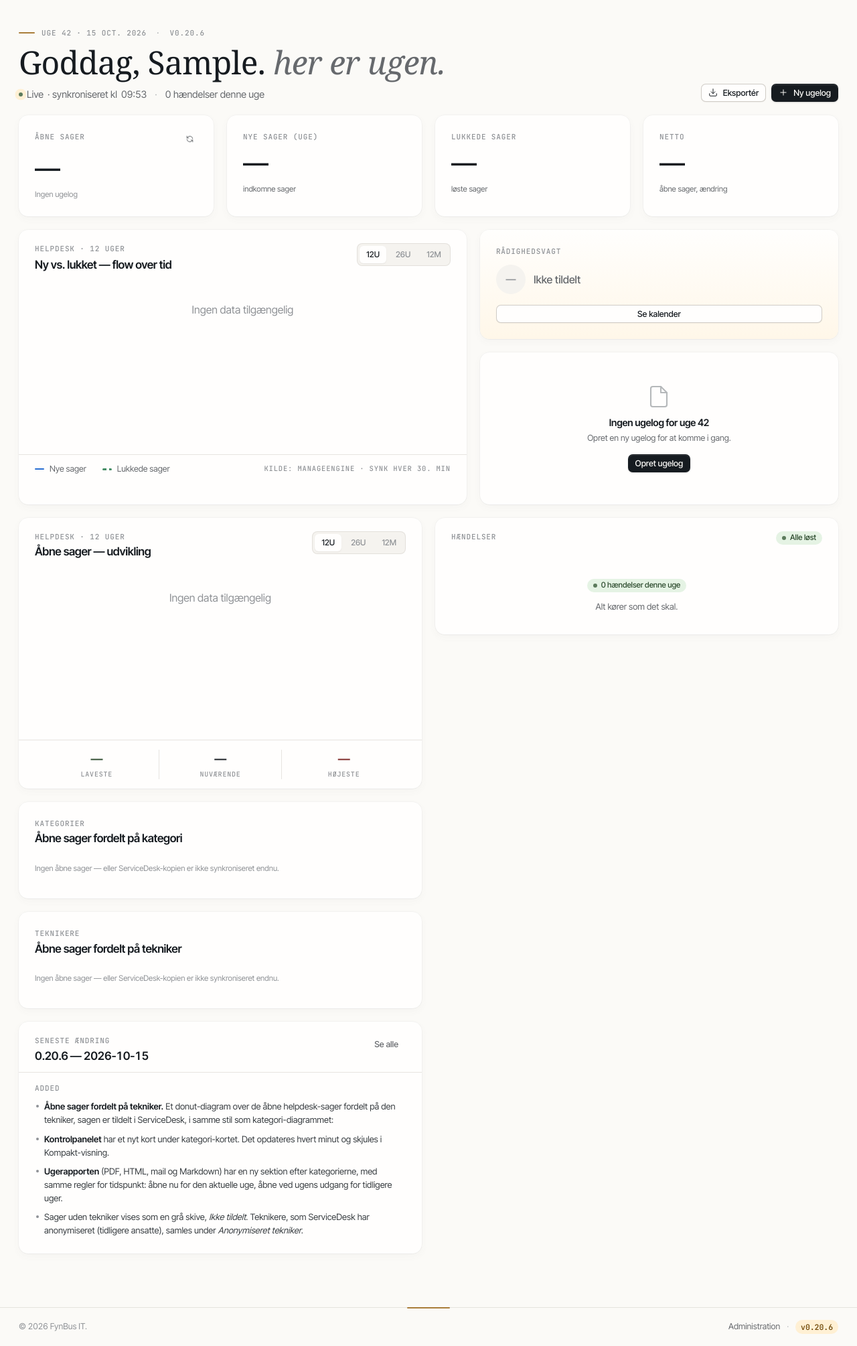
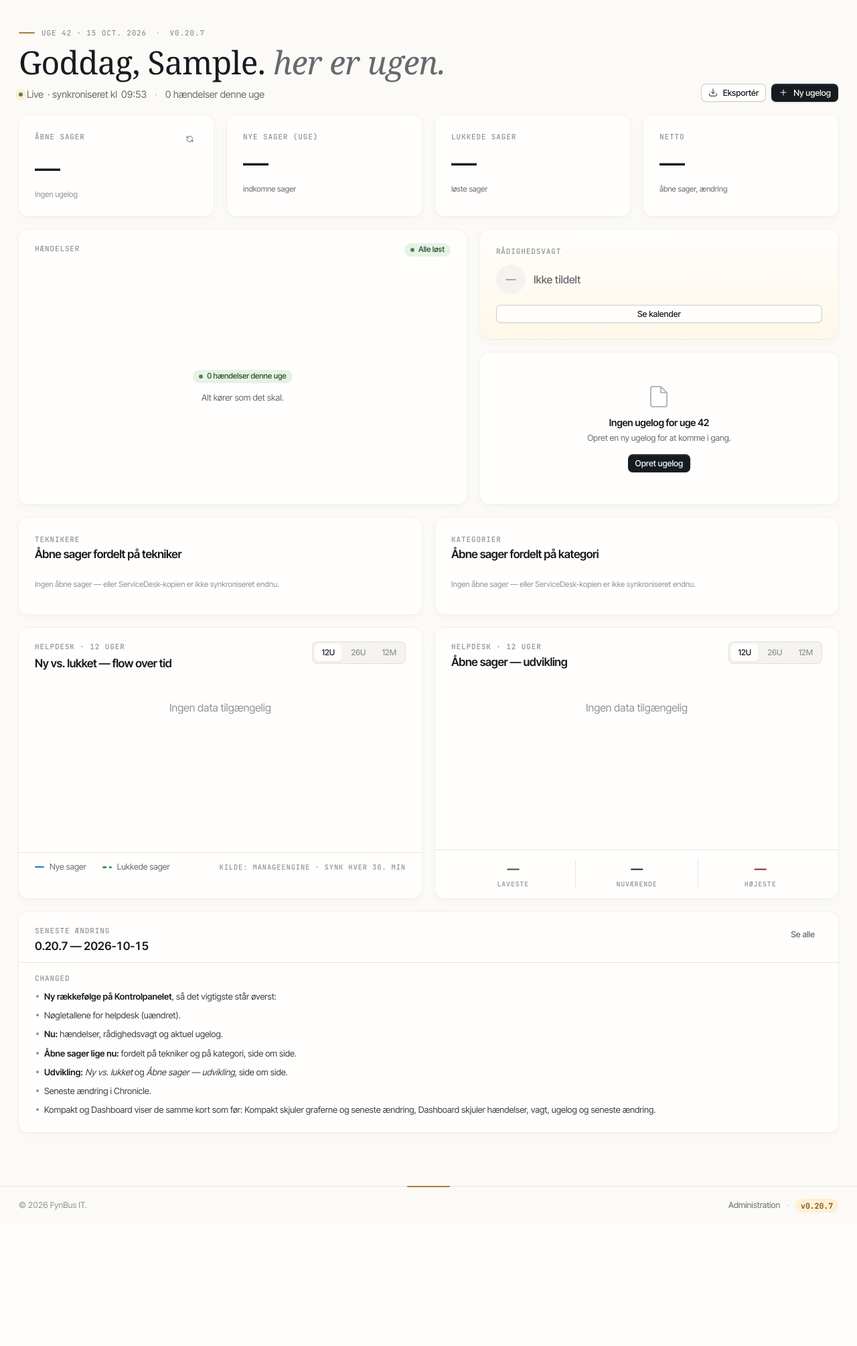
Before and after one commit to Reventlow/fynbus-chronicle, a Django app: page /dashboard/ in a window 1280 px wide. Shown: the part 59-2068 px from the top of the page at 67% size. After the commit the page ends 1869 px from the top, so only its background shows below. Run offline with Django 5.2, Linux system fonts and the light colour scheme; the visitor is signed in with stand-in values (Sample User, id 1); data comes from the database, SQL or seed files in the repository; data that the repository does not hold is empty; style sheets or scripts are compiled from the project's sources; some libraries are stand-ins or nearby versions; some web fonts are replaced.

Commit message:
feat: reorder the Kontrolpanel, most actionable first (0.20.7)
Rows are now: KPIs; "Nu" (incidents beside on-call and the current week);
open tickets now (by technician and by category, side by side); trends
(flow and open-over-time, side by side); the latest changelog entry.

The density classes moved from individual cards to whole rows, so the
grid-collapsing rules for js-dashboard-main/-flow-row/-tasks-row/-rail are
gone. Kompakt and Dashboard still show the same cards as before.

Co-Authored-By: Claude Opus 5.5 <noreply@anthropic.com>

```diff
--- a/static/src/input.css
+++ b/static/src/input.css
@@ -737,45 +737,12 @@ html[data-density="compact"] .js-dashboard-changelog {
   display: none !important;
 }
 
-/* Kompakt — collapse the two-column grids to a single column so the rail
-   and the incidents card span full width instead of sitting next to an
-   empty column where the chart used to live. Effect: incidents moves
-   visually higher (no empty gap in front of it) and the rail isn't
-   crammed into a narrow side column. */
-html[data-density="compact"] .js-dashboard-flow-row,
-html[data-density="compact"] .js-dashboard-tasks-row {
-  grid-template-columns: minmax(0, 1fr) !important;
-}
-
-/* Dashboard mode — hide the side rail, the changelog card, and the incidents
-   card. The KPI strip and both chart cards remain. */
-html[data-density="dashboard"] .js-dashboard-rail,
+/* Dashboard mode — hide the "Nu" row (incidents, on-call, current week)
+   and the changelog card. The KPI strip and both chart rows remain. The
+   Kontrolpanel rows carry these classes as a whole (templates/dashboard/
+   index.html), so no grid needs collapsing in either mode. */
 html[data-density="dashboard"] .js-dashboard-extras {
   display: none !important;
-}
-
-/* In Dashboard mode the two-column layouts have nothing in their right
-   column (rail / incidents are hidden), so collapse both grids to a single
-   column and let the remaining graph card take the full width inside its
-   own row. */
-html[data-density="dashboard"] .js-dashboard-flow-row,
-html[data-density="dashboard"] .js-dashboard-tasks-row {
-  grid-template-columns: minmax(0, 1fr) !important;
-}
-
-/* Dashboard mode — put the two row-containers side by side so the flow
-   chart and the open-tickets chart sit in a 2-column layout. The rows'
-   own grid-template-columns is collapsed to 1fr above so each chart
-   spans the full width of its half. */
-html[data-density="dashboard"] .js-dashboard-main {
-  display: grid !important;
-  grid-template-columns: minmax(0, 1fr) minmax(0, 1fr) !important;
-  gap: var(--gutter) !important;
-}
-@media (max-width: 1024px) {
-  html[data-density="dashboard"] .js-dashboard-main {
-    grid-template-columns: minmax(0, 1fr) !important;
-  }
 }
 
 /* =============================================================================
--- a/templates/dashboard/index.html
+++ b/templates/dashboard/index.html
@@ -95,24 +95,88 @@
   </div>
 
   {% comment %}
-    js-dashboard-main: wraps the flow row + tasks row so Dashboard mode
-    can flip both rows into a side-by-side 2-column grid (charts next to
-    each other). In Komfort / Kompakt this is just a passthrough flex
-    column with the same gutter as the page wrapper, so the existing
-    layout is unchanged.
+    Order, most actionable first:
+      1. "Nu"        — incidents, who is on call, this week's log.
+      2. "Åbne sager" — today's open tickets by technician and by category.
+      3. "Udvikling" — the two trend charts (flow, open over time).
+      4. Latest changelog entry.
+    Density modes (static/src/input.css) act on whole rows:
+      Kompakt hides rows 2–3 and the changelog (js-dashboard-graphs /
+      js-dashboard-changelog); Dashboard hides row 1 and the changelog
+      (js-dashboard-extras), leaving KPIs + both chart rows.
   {% endcomment %}
-  <div class="js-dashboard-main flex flex-col" style="gap: var(--gutter);">
-  {# === Main grid: chart (1.25fr) + side rail (1fr) ========================= #}
-  {% comment %}
-    js-dashboard-flow-row: collapsed to a single column in Dashboard mode
-    (where the rail is hidden) so the flow chart spans full width.
-  {% endcomment %}
-  <div class="grid grid-cols-1 lg:[grid-template-columns:minmax(0,1.25fr)_minmax(0,1fr)] js-dashboard-flow-row"
+
+  {# === 1. Nu: incidents (wide) + on-call / current week ==================== #}
+  <div class="grid grid-cols-1 lg:[grid-template-columns:minmax(0,1.25fr)_minmax(0,1fr)] js-dashboard-extras"
        style="gap: var(--gutter);">
+    {# Incidents #}
+    <div hx-get="{% url 'dashboard:partial-incidents' %}"
+         hx-trigger="load, every 60s"
+         hx-swap="innerHTML">
+      <div class="card animate-pulse">
+        <div class="skeleton" style="height: 11px; width: 100px; margin-bottom: 14px;"></div>
+        <div class="skeleton" style="height: 60px; width: 100%; margin-bottom: 8px;"></div>
+        <div class="skeleton" style="height: 60px; width: 100%; margin-bottom: 8px;"></div>
+        <div class="skeleton" style="height: 60px; width: 100%;"></div>
+      </div>
+    </div>
 
-    {# === Flow chart card === #}
-    {# js-dashboard-graphs: hidden in Kompakt mode (charts off) #}
-    <div class="card overflow-hidden js-dashboard-graphs" style="padding: 0;"
+    {# On-call + current week #}
+    <div class="flex flex-col" style="gap: var(--gutter);">
+      <div hx-get="{% url 'dashboard:partial-oncall' %}"
+           hx-trigger="load, every 60s"
+           hx-swap="innerHTML">
+        <div class="card animate-pulse">
+          <div class="skeleton" style="height: 11px; width: 100px; margin-bottom: 14px;"></div>
+          <div class="skeleton" style="height: 44px; width: 220px;"></div>
+        </div>
+      </div>
+
+      <div hx-get="{% url 'dashboard:partial-current-week' %}"
+           hx-trigger="load, every 60s"
+           hx-swap="innerHTML">
+        <div class="card animate-pulse">
+          <div class="skeleton" style="height: 11px; width: 130px; margin-bottom: 12px;"></div>
+          <div class="skeleton" style="height: 18px; width: 200px; margin-bottom: 10px;"></div>
+          <div class="skeleton" style="height: 14px; width: 100%;"></div>
+        </div>
+      </div>
+    </div>
+  </div>
+
+  {# === 2. Åbne sager nu: by technician + by category ====================== #}
+  <div class="grid grid-cols-1 lg:grid-cols-2 js-dashboard-graphs" style="gap: var(--gutter);">
+    {# Open tickets by technician #}
+    <div class="card" style="display: flex; flex-direction: column; gap: 10px;">
+      <div>
+        <div class="label-eyebrow">Teknikere</div>
+        <h2 style="margin: 4px 0 0; font-size: 17px; font-weight: 600; letter-spacing: -0.02em;">Åbne sager fordelt på tekniker</h2>
+      </div>
+      <div hx-get="{% url 'dashboard:partial-open-technicians' %}"
+           hx-trigger="load, every 60s"
+           hx-swap="innerHTML">
+        <div class="skeleton" style="height: 190px; width: 100%;"></div>
+      </div>
+    </div>
+
+    {# Open tickets by category #}
+    <div class="card" style="display: flex; flex-direction: column; gap: 10px;">
+      <div>
+        <div class="label-eyebrow">Kategorier</div>
+        <h2 style="margin: 4px 0 0; font-size: 17px; font-weight: 600; letter-spacing: -0.02em;">Åbne sager fordelt på kategori</h2>
+      </div>
+      <div hx-get="{% url 'dashboard:partial-open-categories' %}"
+           hx-trigger="load, every 60s"
+           hx-swap="innerHTML">
+        <div class="skeleton" style="height: 190px; width: 100%;"></div>
+      </div>
+    </div>
+  </div>
+
+  {# === 3. Udvikling: flow + open tickets over time ======================== #}
+  <div class="grid grid-cols-1 lg:grid-cols-2 js-dashboard-graphs" style="gap: var(--gutter);">
+    {# New vs. closed per week #}
+    <div class="card overflow-hidden" style="padding: 0;"
          x-data="{
            win: parseInt(localStorage.getItem('flowChartWindow') || '12'),
            set(n) {
@@ -166,44 +230,8 @@
       </div>
     </div>
 
-    {# === Right rail: on-call + current week === #}
-    {# js-dashboard-rail: hidden in Dashboard mode (extras off) #}
-    <div class="flex flex-col js-dashboard-rail" style="gap: var(--gutter);">
-      <div hx-get="{% url 'dashboard:partial-oncall' %}"
-           hx-trigger="load, every 60s"
-           hx-swap="innerHTML">
-        <div class="card animate-pulse">
-          <div class="skeleton" style="height: 11px; width: 100px; margin-bottom: 14px;"></div>
-          <div class="skeleton" style="height: 44px; width: 220px;"></div>
-        </div>
-      </div>
-
-      <div hx-get="{% url 'dashboard:partial-current-week' %}"
-           hx-trigger="load, every 60s"
-           hx-swap="innerHTML">
-        <div class="card animate-pulse">
-          <div class="skeleton" style="height: 11px; width: 130px; margin-bottom: 12px;"></div>
-          <div class="skeleton" style="height: 18px; width: 200px; margin-bottom: 10px;"></div>
-          <div class="skeleton" style="height: 14px; width: 100%;"></div>
-        </div>
-      </div>
-    </div>
-  </div>
-
-  {# === Tasks + incidents row ============================================= #}
-  {% comment %}
-    js-dashboard-tasks-row: container row that holds graph (left) + extras
-    (changelog under graph, incidents on right). The row itself is kept;
-    individual children carry the js-dashboard-graphs / js-dashboard-extras
-    hooks so each density mode hides the right pieces.
-  {% endcomment %}
-  <div class="grid grid-cols-1 lg:grid-cols-2 items-start js-dashboard-tasks-row" style="gap: var(--gutter);">
-
-    {# Left column: helpdesk chart + latest changelog entry #}
-    <div class="flex flex-col" style="gap: var(--gutter);">
-      {# Helpdesk open-tickets chart (kept) #}
-      {# js-dashboard-graphs: hidden in Kompakt mode #}
-      <div class="card overflow-hidden js-dashboard-graphs" style="padding: 0;"
+    {# Open tickets over time #}
+    <div class="card overflow-hidden" style="padding: 0;"
          x-data="{
            win: parseInt(localStorage.getItem('openChartWindow') || '12'),
            set(n) {
@@ -240,61 +268,21 @@
         </div>
       </div>
     </div>
-
-      {# Open tickets by category — js-dashboard-graphs: hidden in Kompakt mode #}
-      <div class="card js-dashboard-graphs" style="display: flex; flex-direction: column; gap: 10px;">
-        <div>
-          <div class="label-eyebrow">Kategorier</div>
-          <h2 style="margin: 4px 0 0; font-size: 17px; font-weight: 600; letter-spacing: -0.02em;">Åbne sager fordelt på kategori</h2>
-        </div>
-        <div hx-get="{% url 'dashboard:partial-open-categories' %}"
-             hx-trigger="load, every 60s"
-             hx-swap="innerHTML">
-          <div class="skeleton" style="height: 190px; width: 100%;"></div>
-        </div>
   </div>
 
-      {# Open tickets by technician — js-dashboard-graphs: hidden in Kompakt mode #}
-      <div class="card js-dashboard-graphs" style="display: flex; flex-direction: column; gap: 10px;">
-        <div>
-          <div class="label-eyebrow">Teknikere</div>
-          <h2 style="margin: 4px 0 0; font-size: 17px; font-weight: 600; letter-spacing: -0.02em;">Åbne sager fordelt på tekniker</h2>
-        </div>
-        <div hx-get="{% url 'dashboard:partial-open-technicians' %}"
-             hx-trigger="load, every 60s"
-             hx-swap="innerHTML">
-          <div class="skeleton" style="height: 190px; width: 100%;"></div>
-        </div>
-      </div>
-
+  {# === 4. Latest changelog entry ========================================== #}
   {% comment %}
     Latest changelog entry — polled every 300s.
     js-dashboard-extras: hidden in Dashboard mode.
     js-dashboard-changelog: also hidden in Kompakt.
   {% endcomment %}
-      <div class="card overflow-hidden flex-grow js-dashboard-extras js-dashboard-changelog"
+  <div class="card overflow-hidden js-dashboard-extras js-dashboard-changelog"
        style="padding: 0;"
        hx-get="{% url 'dashboard:partial-latest-change' %}"
        hx-trigger="load, every 300s"
        hx-swap="innerHTML">
     {% include 'dashboard/partials/latest_change.html' %}
   </div>
-    </div>
-
-    {# Incidents — js-dashboard-extras: hidden in Dashboard mode #}
-    <div class="js-dashboard-extras"
-         hx-get="{% url 'dashboard:partial-incidents' %}"
-         hx-trigger="load, every 60s"
-         hx-swap="innerHTML">
-      <div class="card animate-pulse">
-        <div class="skeleton" style="height: 11px; width: 100px; margin-bottom: 14px;"></div>
-        <div class="skeleton" style="height: 60px; width: 100%; margin-bottom: 8px;"></div>
-        <div class="skeleton" style="height: 60px; width: 100%; margin-bottom: 8px;"></div>
-        <div class="skeleton" style="height: 60px; width: 100%;"></div>
-      </div>
-    </div>
-  </div>
-  </div>{# /js-dashboard-main #}
 
 </div>
 {% endblock %}
--- a/version.txt
+++ b/version.txt
@@ -1 +1 @@
-0.20.6
+0.20.7
```
Also changed, not shown: CHANGELOG.md. Lines whose indentation alone changed are shown as unchanged.
